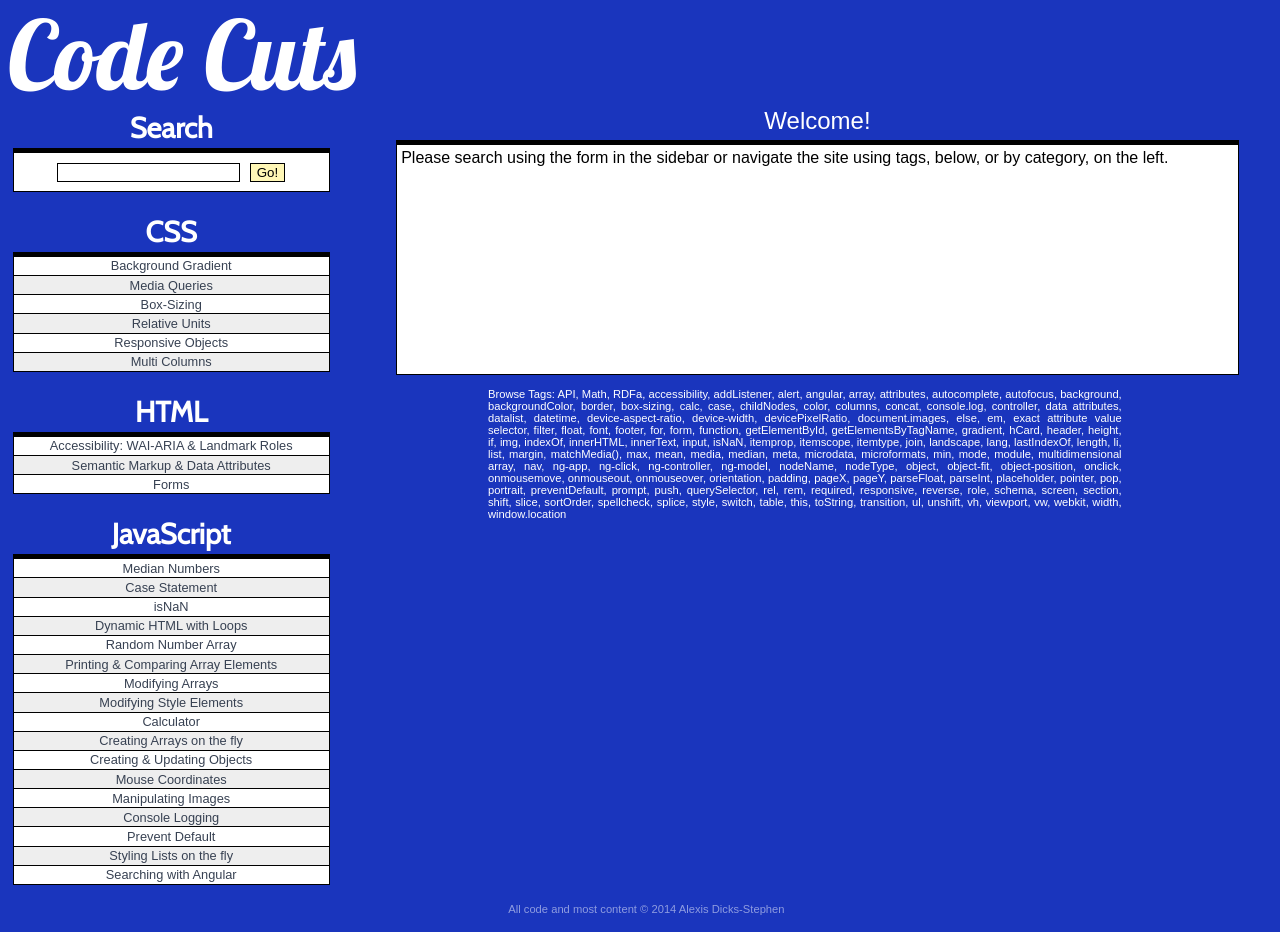
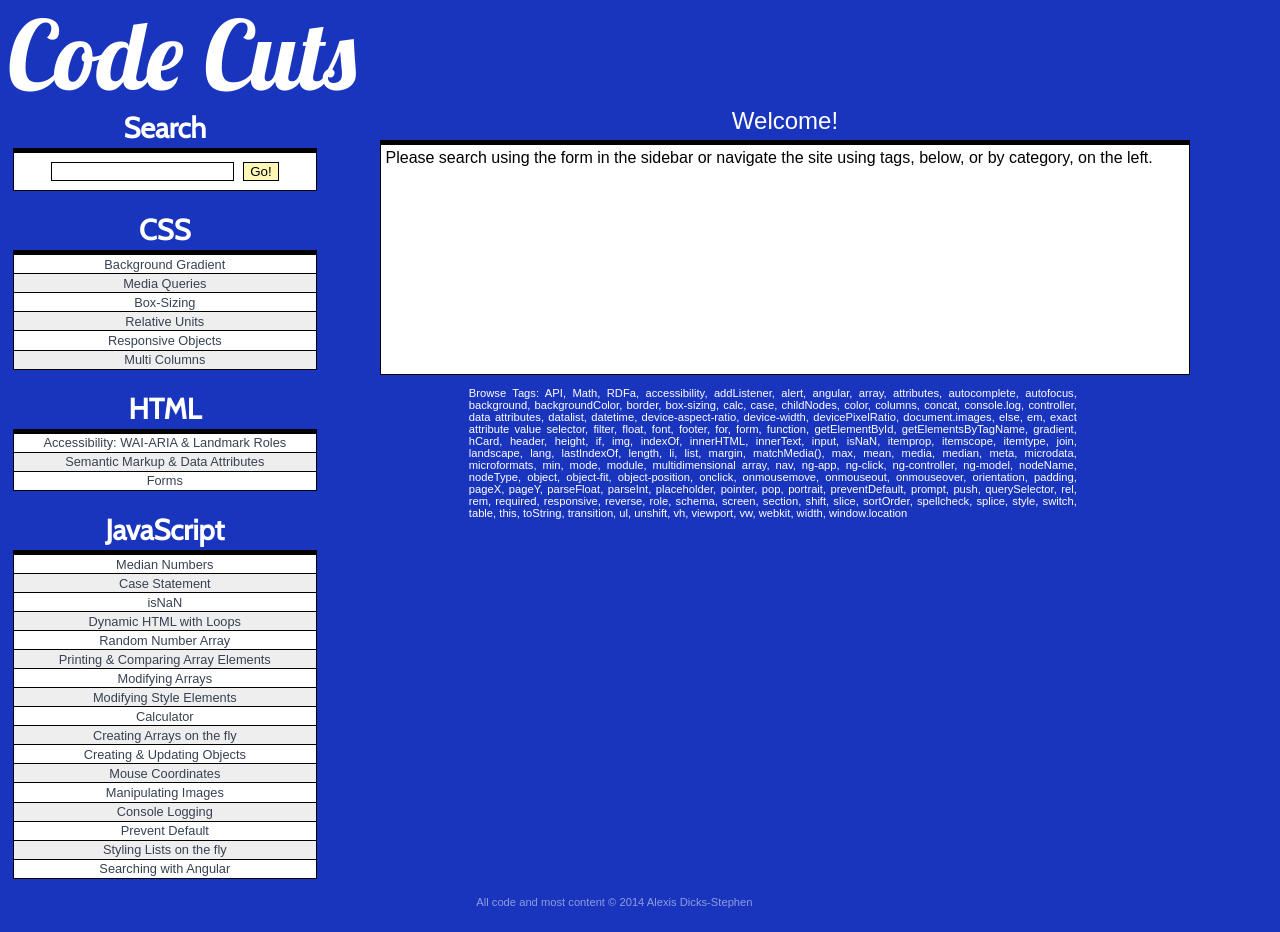
Before and after one commit to lexstephen/Code-Cuts, a PHP site: page / in a window 1280 px wide. After the commit the page ends 908 px from the top, so only its background shows below. Run offline with PHP 8.4, Linux system fonts and the light colour scheme.

Commit message:
Removing redundant code

```diff
--- a/style/config.php
+++ b/style/config.php
@@ -60,11 +60,7 @@
 	$tutorials = array($t01, $t02, $t03, $t04, $t05, $t06, $t07, $t08, $t09, $t10, $t11, $t12, $t13, $t14, $t15, $t16, $t17, $t18, $t19, $t20, $t21, $t22, $t23, $t24, $t25, $t26);
 
 // merge all the tag arrays and then return unique entries then re-set the indexes
-	$preciseTags = 	array_values(
-						array_unique(
-							array_merge($t01['tags'], $t02['tags'], $t03['tags'], $t04['tags'], $t05['tags'], $t06['tags'], $t07['tags'], $t08['tags'], $t09['tags'], $t10['tags'], $t11['tags'], $t12['tags'], $t13['tags'], $t14['tags'], $t15['tags'], $t16['tags'], $t17['tags'], $t18['tags'], $t19['tags'], $t20['tags'], $t21['tags'], $t22['tags'], $t23['tags'], $t24['tags'], $t25['tags'], $t26['tags'])
-						)
-					);
+	$preciseTags = 	array_values(array_unique(array_merge($t01['tags'], $t02['tags'], $t03['tags'], $t04['tags'], $t05['tags'], $t06['tags'], $t07['tags'], $t08['tags'], $t09['tags'], $t10['tags'], $t11['tags'], $t12['tags'], $t13['tags'], $t14['tags'], $t15['tags'], $t16['tags'], $t17['tags'], $t18['tags'], $t19['tags'], $t20['tags'], $t21['tags'], $t22['tags'], $t23['tags'], $t24['tags'], $t25['tags'], $t26['tags'])));
 
 // alphabetize the list of tags
 	sort($preciseTags);
--- a/style/search.php
+++ b/style/search.php
@@ -16,21 +16,14 @@
 // heading displays the query
 		echo '<li class="searchResultHead">Search results: <b>'.$q.'</b></li>';
 
-/* loop through all the various tags subarrays in config file's $tutorials/$i/$tags to find a match with query
-	to ensure a total match, we will build a temporary array, theTags, which holds the lowercase values of all the tags
-	and compares it against a lowercase version of the search query */
+// loop through all the various tags subarrays in config file's $tutorials/$i/$tags
+// to find a match with query
 
 		for ($i = 0; $i < $tutCnt; $i++) {
-
 			$tagCount = count($tutorials[$i]['tags']);
 
 			for ($x = 0; $x < $tagCount; $x++) {
-					$theTags[$x] = strtolower($tutorials[$i]['tags'][$x]);
-/*					echo $tutorials[$i]['tags'][$x].' is in tutorial<br>';
-					echo $theTags[$x].' <br>'; */
 				if ($tutorials[$i]['tags'][$x] == $q) {
-				if (in_array(strtolower($q),$theTags,'strict')) {
-						/* echo '<b>'.$theTags[$x].'</b> <br>'; */
 					echo '<li class="searchResults"><span class="catSmall">'
 					.$tutorials[$i]['cat']
 					.':</span> <a href="index.php?cat='
@@ -43,8 +36,6 @@
 				}
 			}
 		}
-
-		}
 	}
 
 	echo '</ul>';
--- a/style/style.css
+++ b/style/style.css
@@ -46,7 +46,7 @@
 #mainSection {
 display: block;
 margin: 0 1% auto;
-width: 99%;
+width: 95%;
 }
 	#sidebar {
 	clear: left;
@@ -173,7 +173,7 @@
 	margin : 0;
 	padding : 0.5%;
 	text-align : center;
-	width : 100%;
+	width : 95%;
 }
 a:link 					{color : #374152; text-decoration : none; }
 a:visited 				{color : #374152; text-decoration : none; }
```
Lines whose indentation alone changed are shown as unchanged.
